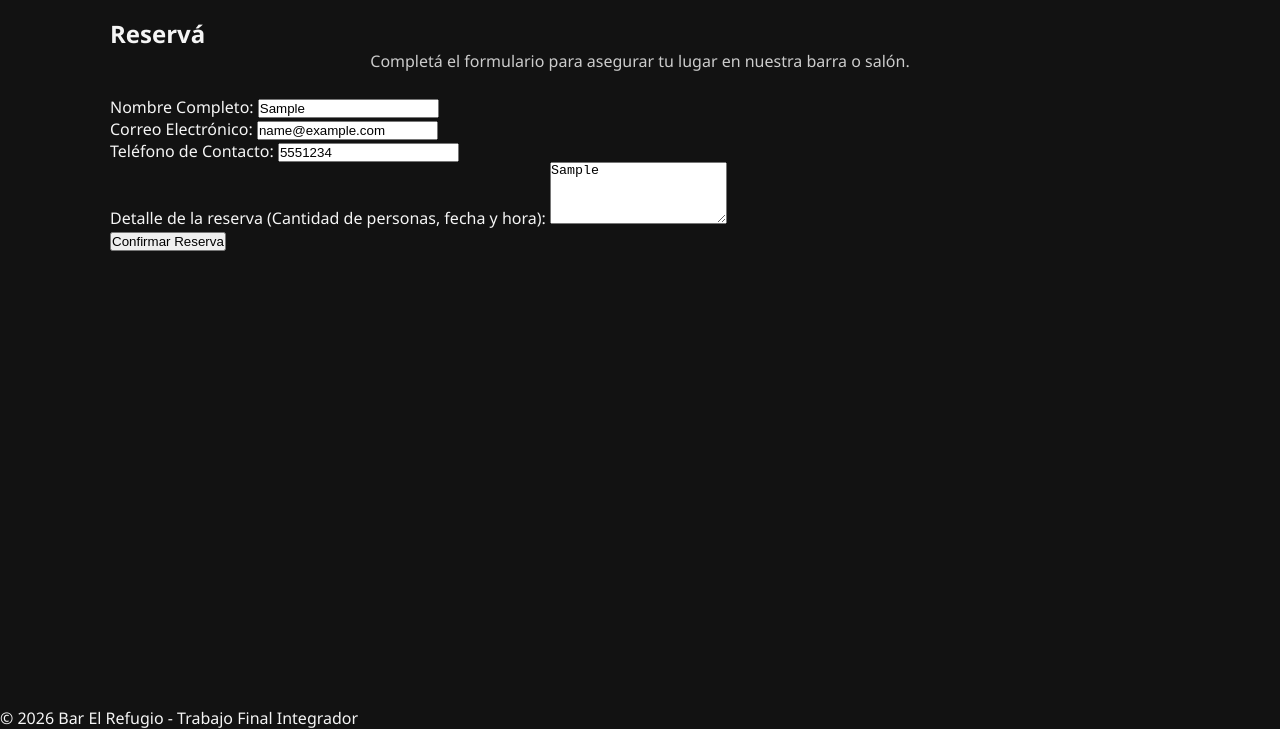
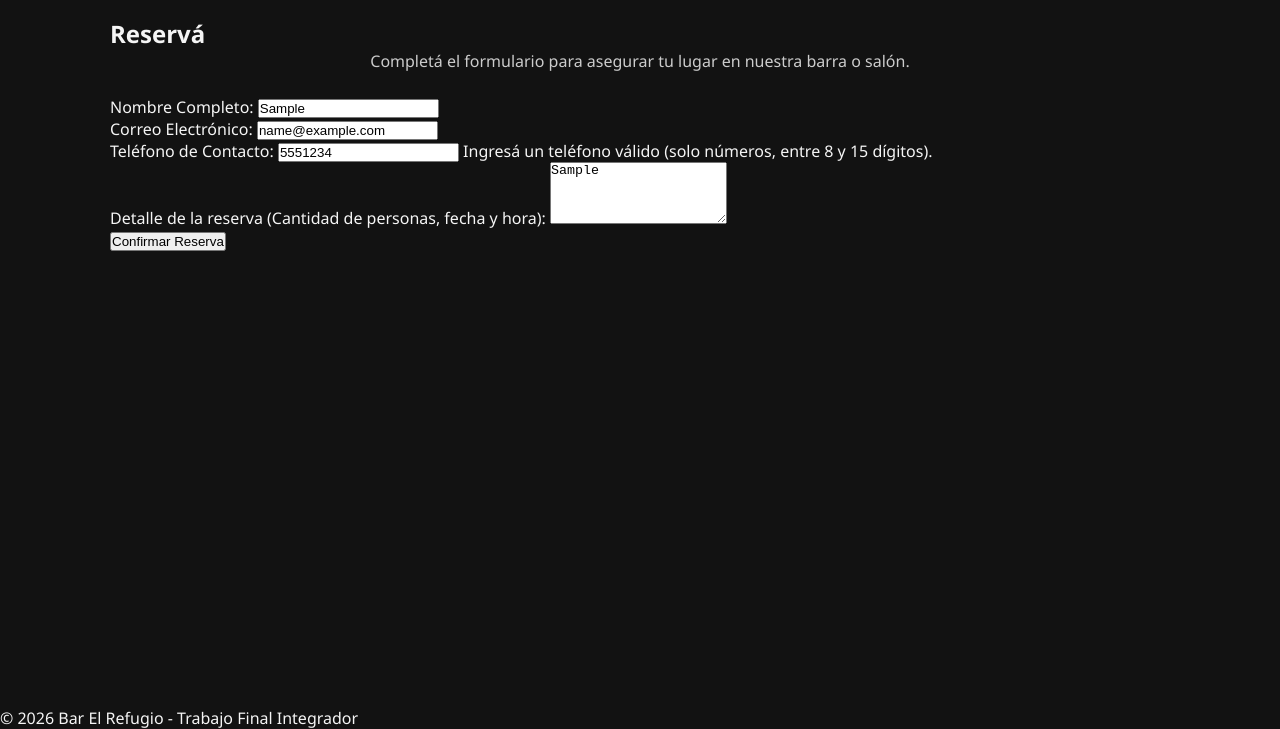
Before and after one commit to genaro-asd/Bar-nombre-, a plain HTML site: page contacto.html in a window 1280 px wide. Both pictures are taken after typing "Sample", "name@example.com", "5551234", "Sample" into the empty fields and a click on the button "Confirmar Reserva". Shown: the part 71-800 px from the top of the page. Drawn offline with Linux system fonts and the light colour scheme.

Commit message:
Agrego validaciones de correo electronico y telefono con RegEx

```diff
--- a/contacto.html
+++ b/contacto.html
@@ -58,7 +58,7 @@
 
   <footer>
     <p>&copy; 2026 Bar El Refugio - Trabajo Final Integrador</p>
-    <script src="js/contacto.js"></script>
   </footer>
+  <script src="js/contacto.js"></script>
 </body>
 </html>
--- a/js/contacto.js
+++ b/js/contacto.js
@@ -1,4 +1,4 @@
-document.getElementById("formContacto").addEventListener("submit", function(e) {
+document.getElementById("formContacto").addEventListener("submit", function (e) {
     e.preventDefault();
 
     const nombreInput = document.getElementById("nombre");
@@ -12,9 +12,27 @@ document.getElementById("formContacto").addEventListener("submit", function(e) {
     document.getElementById("errorMensaje").textContent = "";
     document.getElementById("contenedorResumen").innerHTML = "";
 
+
+    let esValido = true;
+
     const nombreValor = nombreInput.value.trim();
     if (nombreValor.length < 3) {
         document.getElementById("errorNombre").textContent = "Ingresá tu nombre completo (mínimo 3 caracteres).";
-    esValido = true;
+        esValido = false;
     }
+
+const emailValor = emailInput.value.trim();
+  const regExEmail = /^\w+([\.-]?\w+)*@\w+([\.-]?\w+)*(\.\w{2,4})+$/;
+  if (!regExEmail.test(emailValor)) {
+    document.getElementById("errorEmail").textContent = "Ingresá un correo electrónico válido (ejemplo@dominio.com).";
+    esValido = false;
+  }
+
+  const telefonoValor = telefonoInput.value.trim();
+  const regExTelefono = /^\d{8,15}$/;
+  if (!regExTelefono.test(telefonoValor)) {
+    document.getElementById("errorTelefono").textContent = "Ingresá un teléfono válido (solo números, entre 8 y 15 dígitos).";
+    esValido = false;
+  }
+
 });
```
Lines whose indentation alone changed are shown as unchanged.
